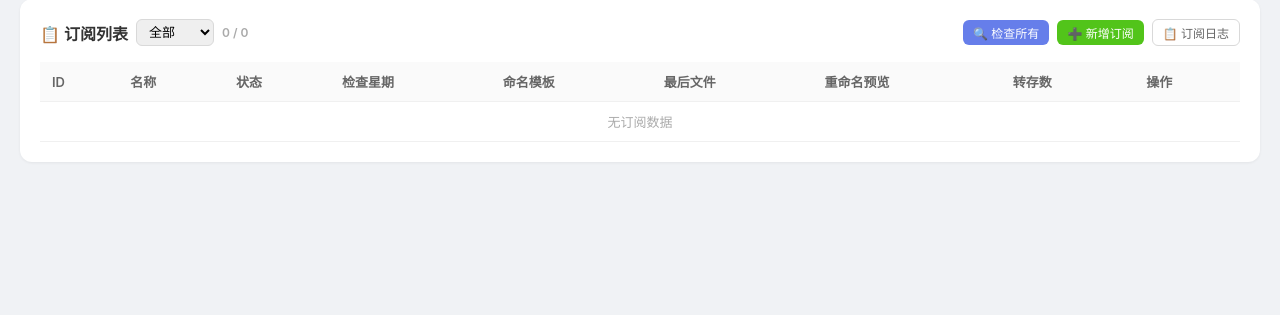
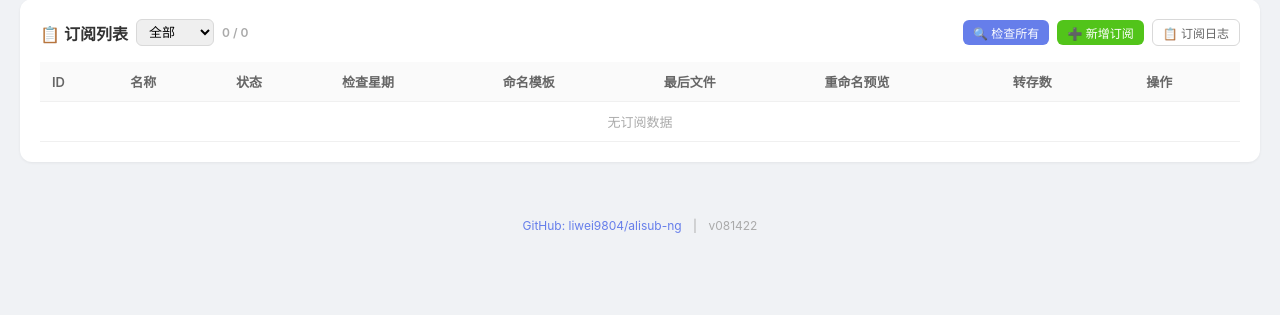
Before and after one commit to liwei9804/alisub-ng, a Flask app: page / in a window 1280 px wide. Shown: the part 259-574 px from the top of the page. Run offline with Flask 3, Linux system fonts and the light colour scheme; the visitor is signed in with stand-in values (Sample User, id 1); data that the repository does not hold is empty.

Commit message:
feat: 底部添加 GitHub 地址和版本号 v081422

```diff
--- a/templates/index.html
+++ b/templates/index.html
@@ -793,5 +793,10 @@ fetch('/api/subscriptions').then(function(r){return r.json();}).then(function(d)
   renderStats(allSubs);
 }).catch(function(){});
 </script>
+<div style="text-align:center;padding:20px 0 10px;font-size:12px;color:#aaa">
+  <a href="https://github.com/liwei9804/alisub-ng" target="_blank" style="color:#667eea;text-decoration:none">GitHub: liwei9804/alisub-ng</a>
+  <span style="margin:0 8px">|</span>
+  <span>v081422</span>
+</div>
 </body>
 </html>
```
